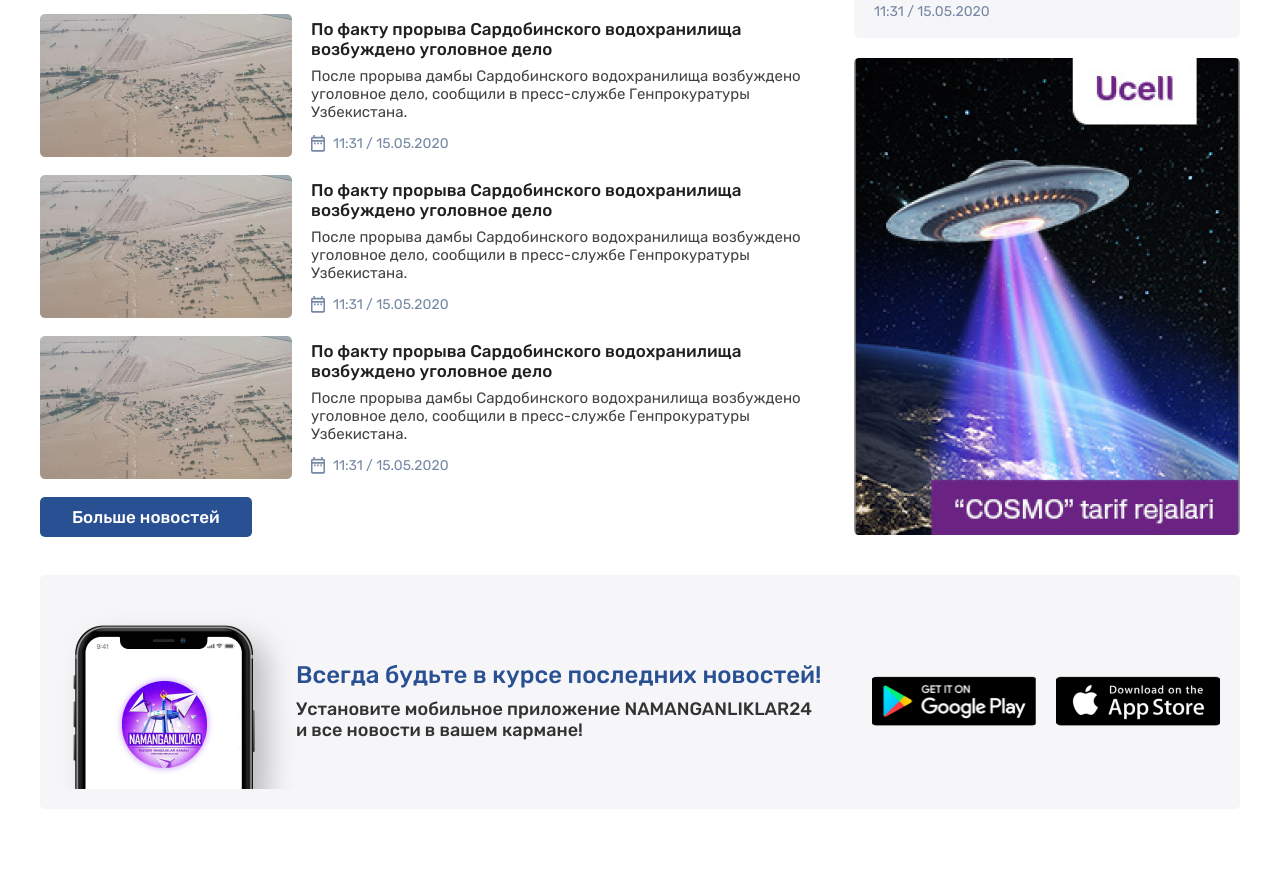
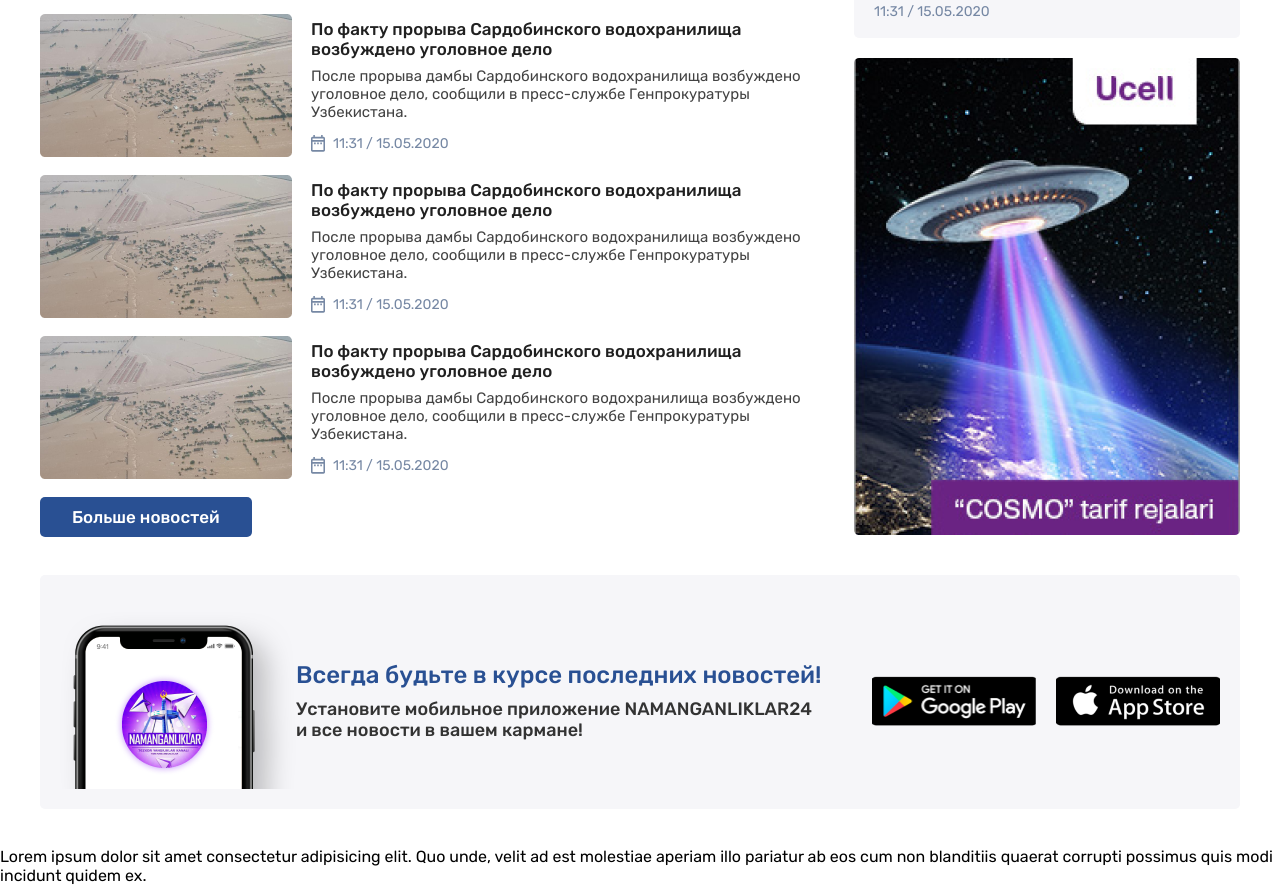
Before and after one commit to ubkbek/namanganliklar, a plain HTML site: page index.html in a window 1280 px wide. Shown: the part 1752-2637 px from the top of the page. Before the commit the page ends 2599 px from the top, so only its background shows below. Drawn offline with Linux system fonts and the light colour scheme.

Commit message:
add footer

```diff
--- a/index.html
+++ b/index.html
@@ -407,5 +407,9 @@
 
     </main>
 
+    <footer>
+        Lorem ipsum dolor sit amet consectetur adipisicing elit. Quo unde, velit ad est molestiae aperiam illo pariatur ab eos cum non blanditiis quaerat corrupti possimus quis modi incidunt quidem ex.
+    </footer>
+
 </body>
 </html>
```
